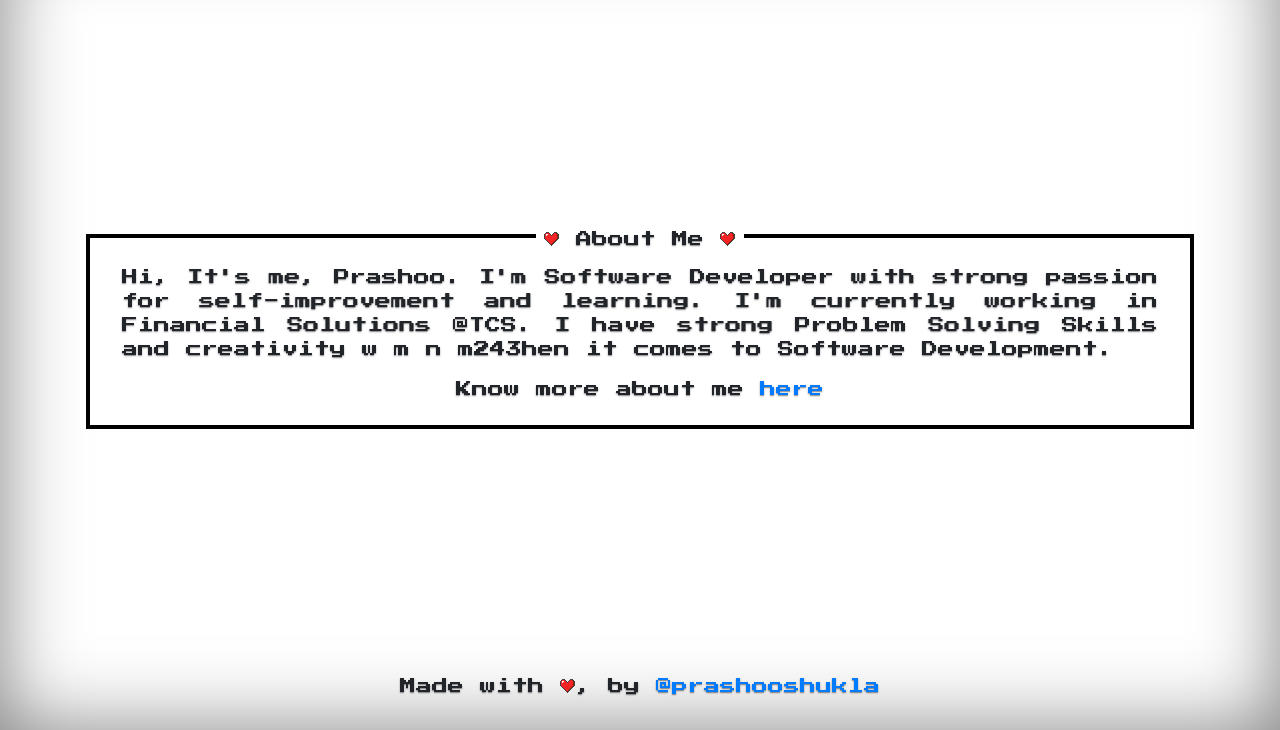
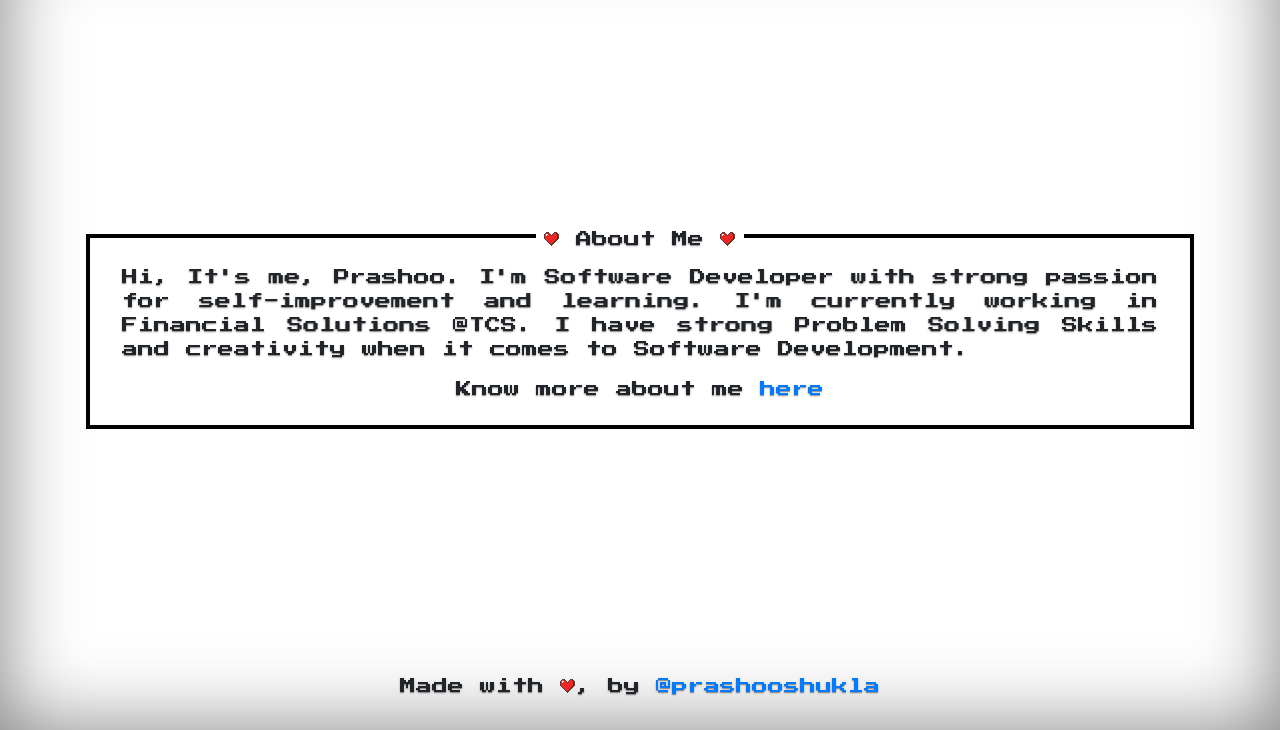
Before and after one commit to prashooshukla/prashooshukla.github.io, a plain HTML site: page index.html in a window 1280 px wide. Shown: the part 70-800 px from the top of the page. Drawn offline with nearby package versions, Linux system fonts and the light colour scheme.

Commit message:
project page alignment fix, index content fix

```diff
--- a/index.html
+++ b/index.html
@@ -36,7 +36,7 @@
             <p id="about-me">
                 Hi, It's me, Prashoo. I'm Software Developer with strong passion for self-improvement and learning.
                 I'm currently working in Financial Solutions @TCS.
-                I have strong Problem Solving Skills and creativity w m n m243hen it comes to Software Development.
+                I have strong Problem Solving Skills and creativity when it comes to Software Development.
             </p>
             <p>
                 Know more about me
```
Also changed, not shown: project.html (+1 -1 lines).
